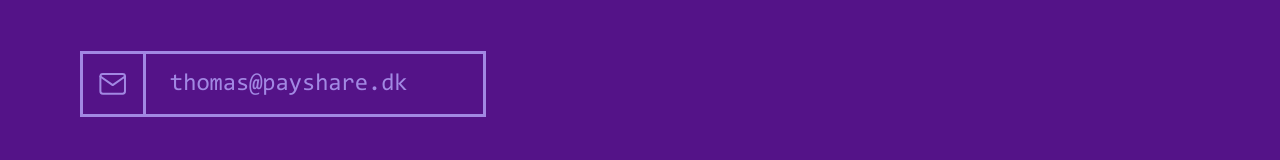
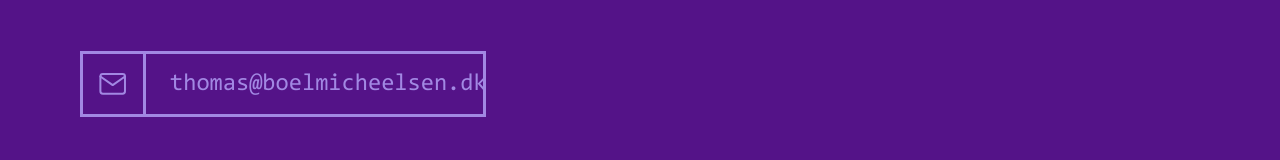
Before and after one commit to thomasboel/portfolio, a React (Create React App) app: page / in a window 1280 px wide. Shown: the part 777-937 px from the top of the page. Built offline with nearby package versions, Linux system fonts and the light colour scheme.

Commit message:
changed mail to new personal mail

```diff
--- a/src/containers/Contact.tsx
+++ b/src/containers/Contact.tsx
@@ -49,7 +49,7 @@ export const contactOptions: Array<Link> = [
     icon: <PhoneIcon />
   },
   {
-    url: "mailto:thomas@payshare.dk",
+    url: "mailto:thomas@boelmicheelsen.dk",
     icon: <MailIcon />
   },
   {
@@ -95,7 +95,7 @@ const Contact = () => {
 
           <Label rtl type={LabelType.SUB_HEADER}>Or via my mail...</Label>
 
-          <CopyEmail email={'thomas@payshare.dk'} style={{ marginTop: 16 }} />
+          <CopyEmail email={'thomas@boelmicheelsen.dk'} style={{ marginTop: 16 }} />
 
         </Wrapper>
       </MobileView>
--- a/src/containers/Introduction.tsx
+++ b/src/containers/Introduction.tsx
@@ -39,7 +39,7 @@ const Introduction = () => {
           <Button href="#projects" style={{ marginTop: 56 }}>SEE MY WORK</Button>
           <Pokemon pokemon={Pokemons.DITTO} style={{ marginTop: 40 }}/>
 
-          <CopyEmail email={'thomas@payshare.dk'} style={{ marginTop: 80 }} />
+          <CopyEmail email={'thomas@boelmicheelsen.dk'} style={{ marginTop: 80 }} />
 
         </Wrapper>
       </BrowserView>
@@ -55,7 +55,7 @@ const Introduction = () => {
           <Button href="#projects" style={{ marginTop: 32 }}>SEE MY WORK</Button>
           <Pokemon pokemon={Pokemons.DITTO} style={{ marginTop: 32 }}/>
 
-          <CopyEmail email={'thomas@payshare.dk'} style={{ marginTop: 80 }}/>
+          <CopyEmail email={'thomas@boelmicheelsen.dk'} style={{ marginTop: 80 }}/>
 
           <BackgroundDecorationWrapper>
             <BackgroundDecoration />
```
